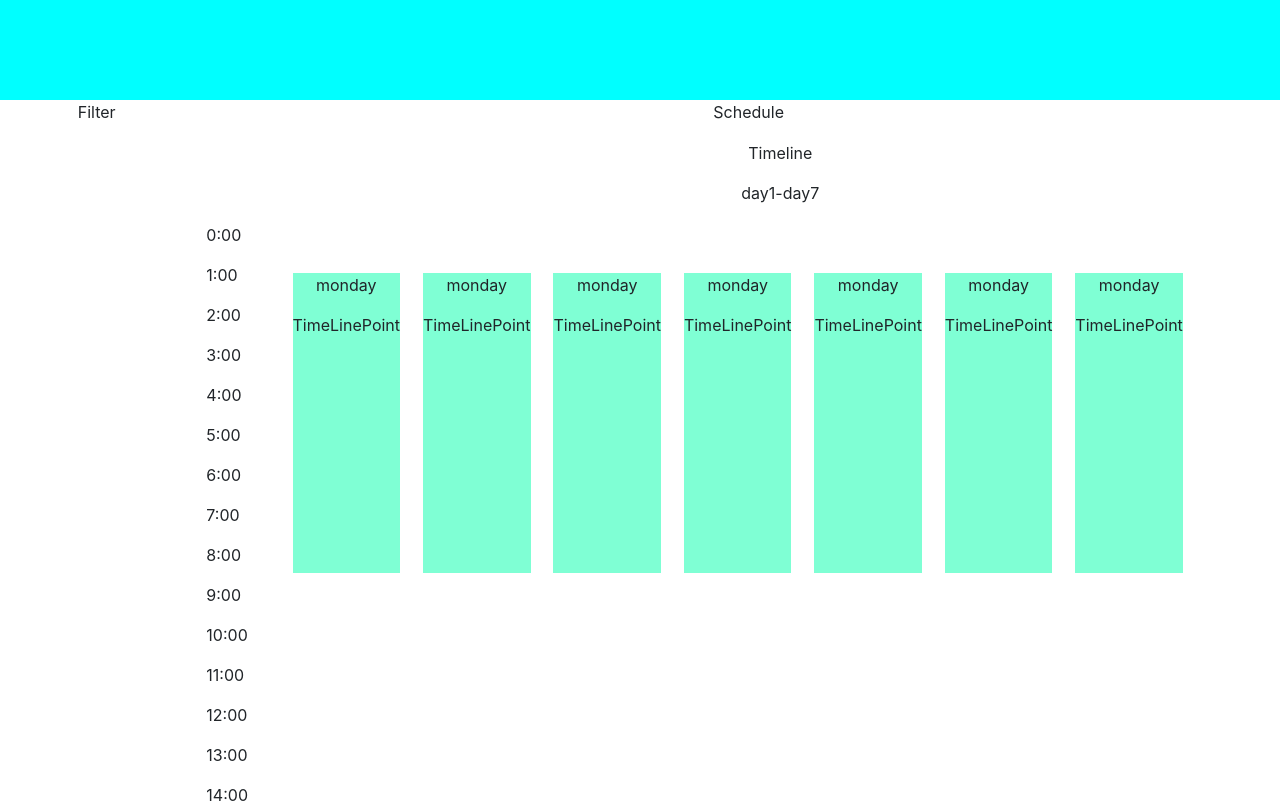
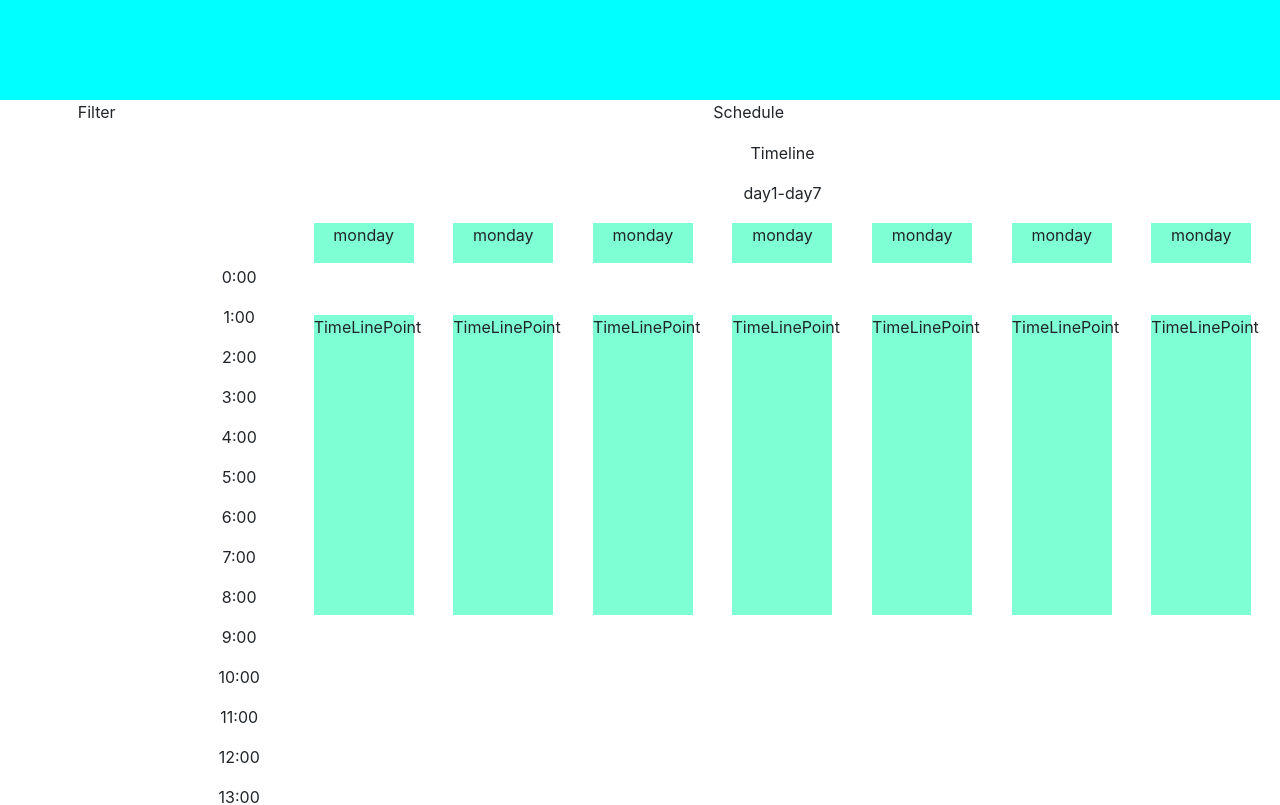
Before and after one commit to GDUNO2k/dating, a React (Create React App) app: page / in a window 1280 px wide. Shown: the top 805 px of the page. Built offline with nearby package versions, Linux system fonts and the light colour scheme.

Commit message:
add home 02

```diff
--- a/src/pages/client/home/Schedule.css
+++ b/src/pages/client/home/Schedule.css
@@ -4,11 +4,16 @@
 .work_per_day {
     display: flex;
     justify-content: space-evenly;
+    align-items: start;
+}
+.day_name {
+    display: flex;
+    justify-content: space-evenly;
     align-items: center;
 }
-
 .day {
-    height: 300px;
+    width: 100px;
+    height: fit-content;
     background-color: aquamarine;
 }
 
--- a/src/pages/client/home/Schedule.jsx
+++ b/src/pages/client/home/Schedule.jsx
@@ -20,44 +20,65 @@ function schedule(props) {
           </td>
         </tr>
         <tr>
+          <td></td>
           <td>
-            <div className="hour_per_day col-1">
+            <div className="day_name">
+              <div className="day">
+                <p>monday</p>
+              </div>
+              <div className="day">
+                <p>monday</p>
+              </div>
+              <div className="day">
+                <p>monday</p>
+              </div>
+              <div className="day">
+                <p>monday</p>
+              </div>
+              <div className="day">
+                <p>monday</p>
+              </div>
+              <div className="day">
+                <p>monday</p>
+              </div>
+              <div className="day">
+                <p>monday</p>
+              </div>
+            </div>
+          </td>
+        </tr>
+        <tr>
+          <td>
+            <div className="hour_per_day">
+              <div>
                 {hours.map((hour) => {
                   return <p>{hour}:00</p>;
                 })}
               </div>
+            </div>
           </td>
           <td>
-            <div className="timeline col-11">
             <div className="work_per_day">
               <div className="day">
-                  <p>monday</p>
                 <Timeline />
               </div>
               <div className="day">
-                  <p>monday</p>
                 <Timeline />
               </div>
               <div className="day">
-                  <p>monday</p>
                 <Timeline />
               </div>
               <div className="day">
-                  <p>monday</p>
                 <Timeline />
               </div>
               <div className="day">
-                  <p>monday</p>
                 <Timeline />
               </div>
               <div className="day">
-                  <p>monday</p>
                 <Timeline />
               </div>
               <div className="day">
-                  <p>monday</p>
                 <Timeline />
-                </div>
               </div>
             </div>
           </td>
```
Lines whose indentation alone changed are shown as unchanged.
